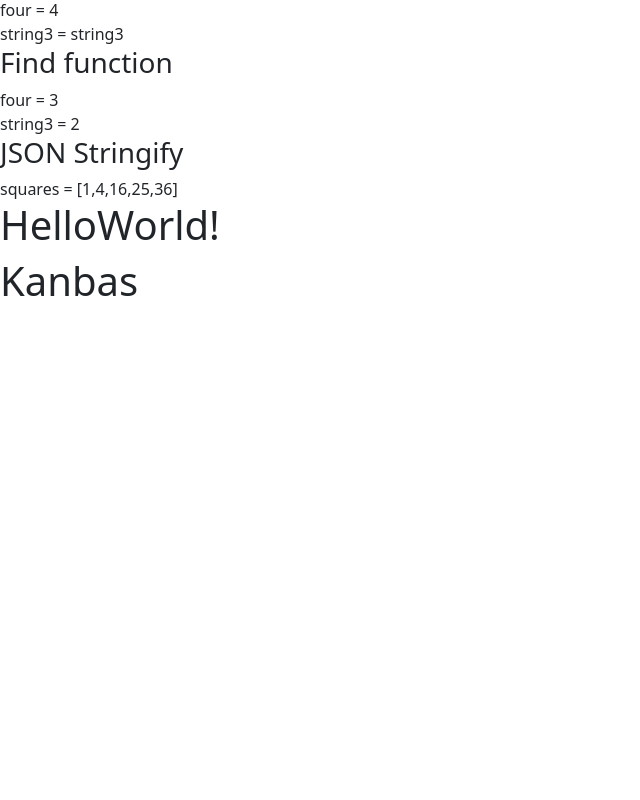
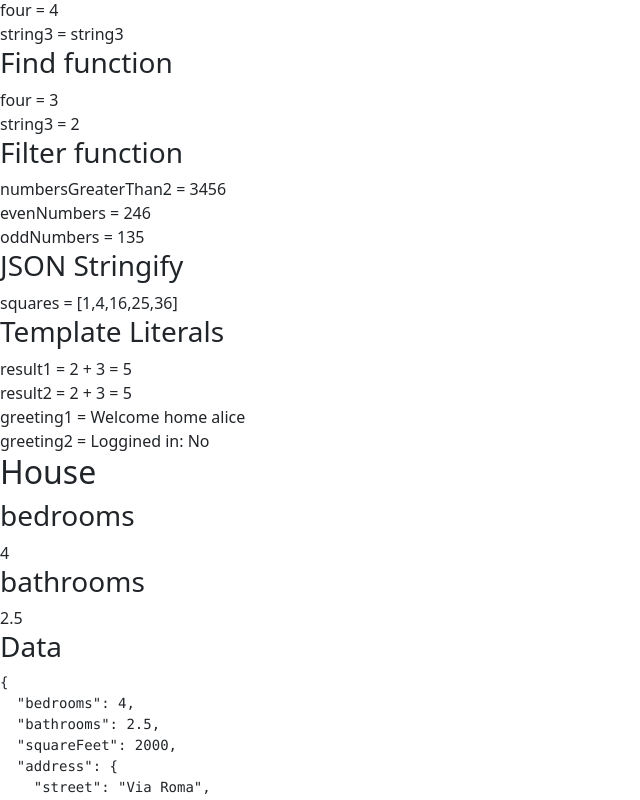
Before and after one commit to philipngpack/kanbas-react-web-app, a React (Create React App) app: page / in a window 1280 px wide. Shown: the part 1840-2640 px from the top of the page, without its empty margins (0-640 px from the left). Before the commit the page ends 2153 px from the top, so only its background shows below. Built offline with nearby package versions, Linux system fonts and the light colour scheme.

Commit message:
add house and stuff

```diff
--- /dev/null
+++ b/src/Labs/a3/Javascript/arrays/FilterFunction.tsx
@@ -0,0 +1,17 @@
+function FilterFunction () {
+    let numberArray1 = [1, 2, 3, 4, 5, 6];
+    const numbersGreaterThan2 = numberArray1.filter(a => a > 2);
+    const evenNumbers = numberArray1.filter(a => a % 2 === 0);
+    const oddNumbers = numberArray1.filter(a => a % 2 !== 0);
+
+    return (
+        <div>
+            <h3>Filter function</h3>
+            numbersGreaterThan2 = {numbersGreaterThan2}<br />
+            evenNumbers = {evenNumbers}<br />
+            oddNumbers = {oddNumbers}<br />
+        </div>
+    );
+}
+
+export default FilterFunction;
--- a/src/Labs/a3/Javascript/arrays/WorkingWithArrays.tsx
+++ b/src/Labs/a3/Javascript/arrays/WorkingWithArrays.tsx
@@ -4,6 +4,7 @@ import ForLoops from "../arrays/ForLoops";
 import MapFunction from "./MapFunction";
 import FindFunction from "./FindFunction";
 import FindIndex from "./FindIndex";
+import FilterFunction from "./FilterFunction";
 
 function WorkingWithArrays() {
     var functionScoped = 2;
@@ -25,6 +26,8 @@ function WorkingWithArrays() {
             <MapFunction />
             <FindFunction />
             <FindIndex />
+            <FilterFunction />
+
         </div>
     );
 }
--- a/src/Labs/a3/Javascript/index.tsx
+++ b/src/Labs/a3/Javascript/index.tsx
@@ -6,6 +6,8 @@ import TernaryOperator from "./conditionals/TernaryOperator";
 import WorkingWithFunctions from "./functions/WorkingWithFunctions";
 import WorkingWithArrays from "./arrays/WorkingWithArrays";
 import JsonStringify from "./json/JsonStringify";
+import TemplateLiterals from "./string/TemplateLiterals";
+import House from "./json/House";
 
 function JavaScript() {
     console.log('Hello World!');
@@ -20,6 +22,8 @@ function JavaScript() {
             <WorkingWithFunctions />
             <WorkingWithArrays />
             <JsonStringify />
+            <TemplateLiterals />
+            <House />
         </div>
     );
 }
--- /dev/null
+++ b/src/Labs/a3/Javascript/json/House.tsx
@@ -0,0 +1,27 @@
+function House() {
+    const house = {
+      bedrooms: 4,
+      bathrooms: 2.5,
+      squareFeet: 2000,
+      address: {
+        street: "Via Roma",
+        city: "Roma",
+        state: "RM",
+        zip: "00100",
+        country: "Italy",
+      },
+      owners: ["Alice", "Bob"],
+    };
+    return (
+      <div>
+        <h2>House</h2>
+        <h3>bedrooms</h3>
+        {house.bedrooms}
+        <h3>bathrooms</h3>
+        {house.bathrooms}
+        <h3>Data</h3>
+        <pre>{JSON.stringify(house, null, 2)}</pre>
+      </div>
+    );
+   }
+   export default House;
--- /dev/null
+++ b/src/Labs/a3/Javascript/string/TemplateLiterals.tsx
@@ -0,0 +1,22 @@
+function TemplateLiterals() {
+    const five = 2 + 3;
+    const result1 = "2 + 3 = " + five;
+    const result2 = `2 + 3 = ${2 + 3}`;
+    const username = 'alice';
+    const greeting1 = `Welcome home ${username}`;
+    const LoggedIn = false;
+    const greeting2 = `Loggined in: ${LoggedIn ? "Yes" : "No"}`;
+
+    return (
+        <div>
+            <h3>Template Literals</h3>
+            result1 = {result1}<br />
+            result2 = {result2}<br />
+            greeting1 = {greeting1}<br />
+            greeting2 = {greeting2}<br />
+        </div>
+    );
+
+}
+
+export default TemplateLiterals;
```
